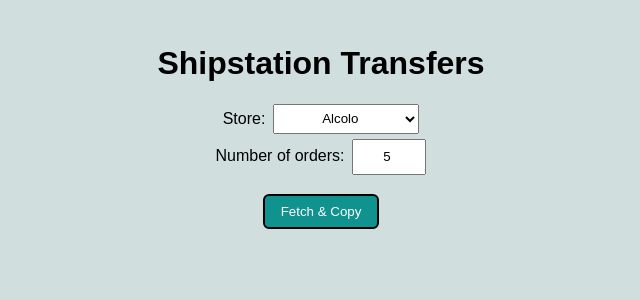
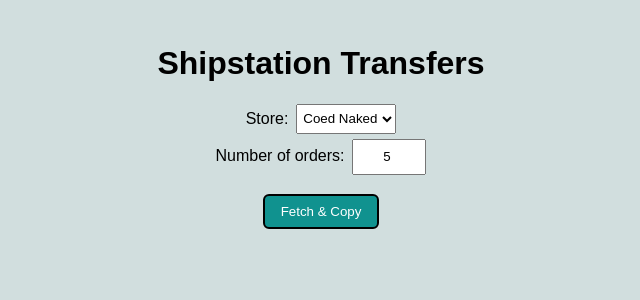
Before and after one commit to cmcd1091/shipstation-capstone, a React (Vite) app: page / in a window 1280 px wide. Shown: the top 300 px of the page, without its empty margins (319-959 px from the left). Built offline with nearby package versions, Linux system fonts and the light colour scheme.

Commit message:
Got rid of closed stores

```diff
--- a/src/Components/FetchParams.jsx
+++ b/src/Components/FetchParams.jsx
@@ -30,15 +30,15 @@
     <>
       Store:
       <select defaultValue='' onChange={handleChange}>
-        <option value='alcolo'>Alcolo</option>
+        {/* <option value='alcolo'>Alcolo</option> */}
         <option value='coed'>Coed Naked</option>
         <option value='duke'>Duke Gomez</option>
-        <option value='dukeTT'>Duke Gomez Tik Tok</option>
+        {/* <option value='dukeTT'>Duke Gomez Tik Tok</option>
         <option value='jakey'>Jakey Botch</option>
         <option value='mo'>Lil Mo</option>
         <option value='michaels'>Michael's</option>
         <option value='slick'>Slick Stevie</option>
-        <option value='tony'>Too Turnt Tony</option>
+        <option value='tony'>Too Turnt Tony</option> */}
       </select>
 
       <div>
```
